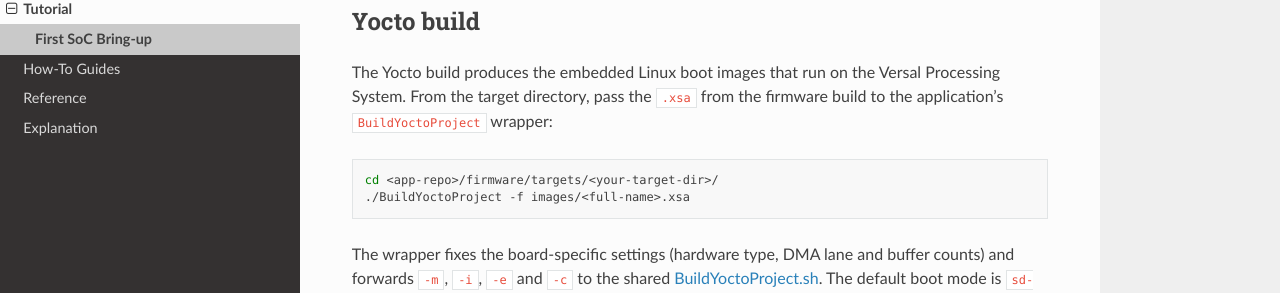
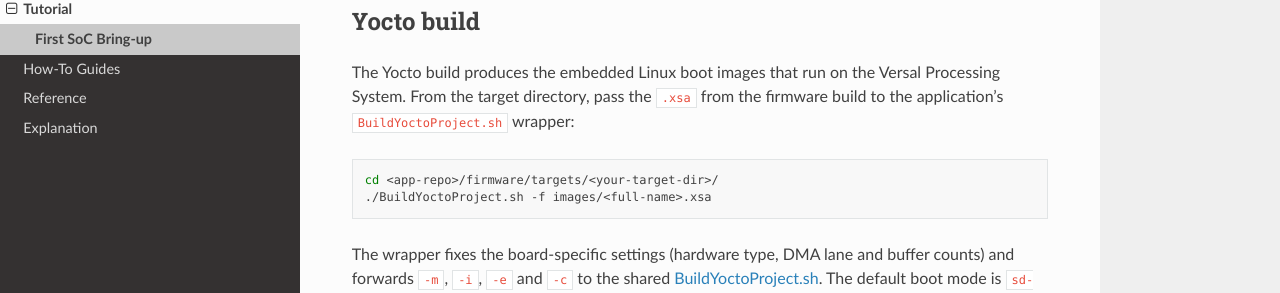
Before and after one commit to slaclab/axi-soc-versal-core, a Sphinx documentation site: the page built from docs/tutorial/first_soc_bringup.rst, in a window 1280 px wide and 900 px high, scrolled down 2457 px. Shown: the part 144-437 px from the top of the window. Built offline with Sphinx 7.4.7 and the Read the Docs theme 3.1.0, drawn with Linux system fonts in a browser that asks for light colours.

```diff
--- a/docs/reference/supported_boards.rst
+++ b/docs/reference/supported_boards.rst
@@ -5,7 +5,7 @@ The following application repos target Versal boards using the
 ``axi-soc-versal-core`` platform.  Each repo contains a board-specific
 FPGA target under ``firmware/targets/<TargetName>/`` with its own
 top-level VHDL entity, ``Makefile`` and ``ruckus.tcl``, and a
-``BuildYoctoProject`` wrapper that selects the matching
+``BuildYoctoProject.sh`` wrapper that selects the matching
 ``hardware/<HwType>/`` directory of this repo.
 
 .. list-table:: Versal Application Repos
@@ -151,7 +151,7 @@ between boards.  For the VEK280:
        and the U-Boot PHY patch
 
 The ``hardware/`` directory name must match the ``hwType`` set in the
-application's ``BuildYoctoProject`` wrapper, and its ``HW_TYPE_C`` value
+application's ``BuildYoctoProject.sh`` wrapper, and its ``HW_TYPE_C`` value
 must be listed in ``AxiSocVersalPkg.vhd`` and in the ``HW_TYPE_C`` enums
 of :repo:`python/axi_soc_versal_core/_AxiVersion.py` and
 :repo:`shared/Yocto/recipes-apps/axiversiondump/files/axiversiondump`.
--- a/docs/reference/yocto_build.rst
+++ b/docs/reference/yocto_build.rst
@@ -3,8 +3,8 @@ Yocto Build
 
 Reference for :repo:`BuildYoctoProject.sh`, the shared Yocto build
 driver.  Application repos call it through a per-target
-``BuildYoctoProject`` wrapper
-(``firmware/targets/<TargetName>/BuildYoctoProject``) that fixes the
+``BuildYoctoProject.sh`` wrapper
+(``firmware/targets/<TargetName>/BuildYoctoProject.sh``) that fixes the
 board-specific arguments and forwards the rest.
 
 Wrapper options
--- a/docs/tutorial/first_soc_bringup.rst
+++ b/docs/tutorial/first_soc_bringup.rst
@@ -138,13 +138,13 @@ Yocto build
 
 The Yocto build produces the embedded Linux boot images that run on the
 Versal Processing System.  From the target directory, pass the ``.xsa``
-from the firmware build to the application's ``BuildYoctoProject``
+from the firmware build to the application's ``BuildYoctoProject.sh``
 wrapper:
 
 .. code-block:: bash
 
    cd <app-repo>/firmware/targets/<your-target-dir>/
-   ./BuildYoctoProject -f images/<full-name>.xsa
+   ./BuildYoctoProject.sh -f images/<full-name>.xsa
 
 The wrapper fixes the board-specific settings (hardware type, DMA lane
 and buffer counts) and forwards ``-m``, ``-i``, ``-e`` and ``-c`` to the
```
